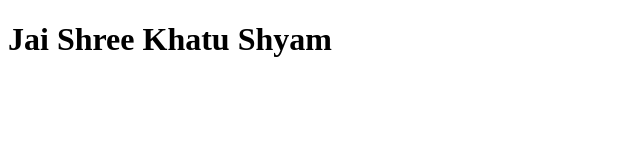
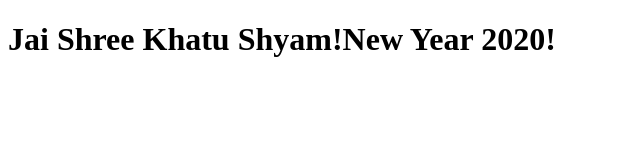
Before and after one commit to jatinn-s/jatin1, a plain HTML site: page site/index.html in a window 1280 px wide. Shown: the whole page, without its empty margins (0-640 px from the left). Drawn offline with Linux system fonts and the light colour scheme.

Commit message:
Small Addition to our page content.

```diff
--- a/site/index.html
+++ b/site/index.html
@@ -4,6 +4,6 @@
 	<title>Jai Shree Krishna</title>
 </head>
 <body>
-<h1>Jai Shree Khatu Shyam</h1>
+<h1>Jai Shree Khatu Shyam!New Year 2020!</h1>
 </body>
 </html>
```
